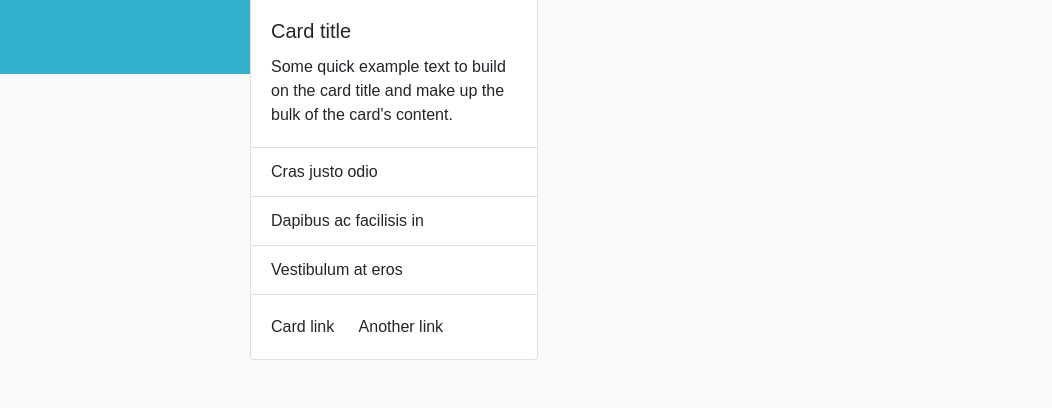
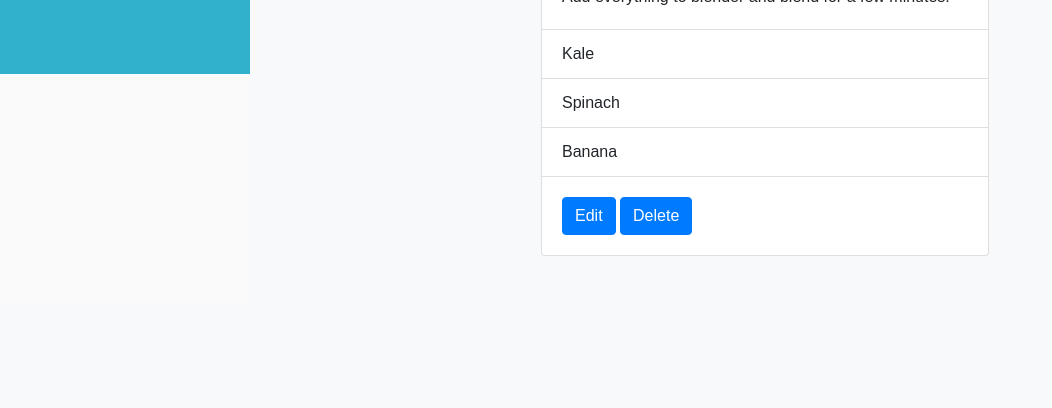
Before and after one commit to Code-Institute-Submissions/powerof3, a Flask app: page /1 in a window 1280 px wide. Shown: the part 726-1134 px from the top of the page, without its empty margins (0-1052 px from the left). After the commit the page ends 982 px from the top, so only its background shows below. Run offline with Flask 2, Linux system fonts and the light colour scheme; a user stored in the database is signed in; data comes from the database, SQL or seed files in the repository; both versions use the stored data as it was after the commit; some libraries are stand-ins or nearby versions.

Commit message:
Created template for deleting and editing

```diff
--- a/po3/core/views.py
+++ b/po3/core/views.py
@@ -6,7 +6,7 @@ core = Blueprint('core',__name__)
 
 @core.route('/')
 def index():
-    page = request.args.get('page',1,type=cdint)
+    page = request.args.get('page',1,type=int)
     recipe_cards = Recipe.query.order_by(Recipe.date.desc()).paginate(page=page,per_page=3)
     return render_template('index.html',recipe_cards=recipe_cards)
 
--- a/po3/recipe_cards/views.py
+++ b/po3/recipe_cards/views.py
@@ -71,7 +71,7 @@ def edit_recipe(recipe_card_id):
         form.ingriedient1.data = recipe_card.ingriedient1
         form.ingriedient2.data = recipe_card.ingriedient2
         form.ingriedient3.data = recipe_card.ingriedient3
-        form.smoothie_image.video = recipe_card.smoothie_video
+        form.smoothie_video.data = recipe_card.smoothie_video
 
     return render_template('add_recipe.html',title='Editing',form=form)
 
@@ -86,4 +86,4 @@ def delete_recipe(recipe_card_id):
     db.session.delete(recipe_card)
     db.session.commit()
     flash('Recipe deleted')
-    return redirect(url_for('recipe_cards.recipe_card'))
+    return redirect(url_for('core.index'))
--- a/po3/templates/recipe_card.html
+++ b/po3/templates/recipe_card.html
@@ -1,51 +1,61 @@
 {% extends 'base.html' %}
 {% block content %}
-<!-- <div class="col-md-6">
-    <div class="card mb-4 shadow-sm">
-      <iframe width="100%" height="480" src="{{recipe.smoothie_video}}"></iframe>
-      <div class="card-body">
-        <h5 class="card-title">{{recipe.title}}</h5>
-        <p class="card-text">{{recipe.description|truncate(50)}}</p>
-        <div class="d-flex justify-content-between align-items-center">
-          <div class="btn-group">
-            <button type="button" class="btn btn-sm btn-outline-secondary"><a href="{{url_for('recipe_cards.recipe_card',recipe_card_id=recipe.id)}}">Read More</a></button>
-          </div>
-          <small class="text-muted">Made by: <a href="{{url_for('users.user_recipes',username=recipe.chef.username)}}">{{recipe.chef.first_name}}</a></small>
-          <small class="text-muted">{{recipe.date.strftime('%d-%m-%Y')}}</small>
-        </div>
-      </div>
-    </div>
-  </div> -->
   <section class="jumbotron justify-content-center text-center">
     <div class="container">
       <h1>Welcome to our smoothies labaratory</h1>
       <p class="lead text-muted">Gather, create and share all your favourite smoothie recipes in one place</p>
-      <p>
-        <a href="{{url_for('users.register')}}" class="btn btn-primary my-2">JOIN OUR COMMUNITY</a>
-      </p>
     </div>
   </section>
 
   <div class="album py-5 bg-light">
     <div class="container">
       <div class="row">
-  <div class="card" style="width: 18rem;">
+  <div class="card mx-auto" style="width: 28rem;">
     <iframe width="100%" height="225" src="{{recipe.smoothie_video}}"></iframe>
     <div class="card-body">
-      <h5 class="card-title">Card title</h5>
-      <p class="card-text">Some quick example text to build on the card title and make up the bulk of the card's content.</p>
+      <h5 class="card-title">{{recipe.title}}</h5>
+      <p class="card-text">{{recipe.description}}</p>
     </div>
     <ul class="list-group list-group-flush">
-      <li class="list-group-item">Cras justo odio</li>
-      <li class="list-group-item">Dapibus ac facilisis in</li>
-      <li class="list-group-item">Vestibulum at eros</li>
+      <li class="list-group-item">{{recipe.ingriedient1}}</li>
+      <li class="list-group-item">{{recipe.ingriedient2}}</li>
+      <li class="list-group-item">{{recipe.ingriedient3}}</li>
     </ul>
+    {% if recipe.chef == current_user %}
     <div class="card-body">
-      <a href="#" class="card-link">Card link</a>
-      <a href="#" class="card-link">Another link</a>
+      <button type="button" class="btn btn-primary">
+        <a href="{{ url_for('recipe_cards.edit_recipe', recipe_card_id=recipe.id) }}" class="card-link">Edit</a>
+      </button>
+      <button type="button" class="btn btn-primary" data-toggle="modal" data-target="#deleteModal">
+        Delete
+      </button>
     </div>
+    {% endif %}
   </div>
 </div>
 </div>
 </div>
+
+<!-- Modal -->
+<div class="modal fade" id="deleteModal" tabindex="-1" role="dialog" aria-labelledby="deleteModalLabel" aria-hidden="true">
+  <div class="modal-dialog" role="document">
+    <div class="modal-content">
+      <div class="modal-header">
+        <h5 class="modal-title" id="deleteModalLabel">Delete this recipe</h5>
+        <button type="button" class="close" data-dismiss="modal" aria-label="Close">
+          <span aria-hidden="true">&times;</span>
+        </button>
+      </div>
+      <div class="modal-body">
+        ...
+      </div>
+      <div class="modal-footer">
+        <button type="button" class="btn btn-secondary" data-dismiss="modal">Close</button>
+        <form action="{{ url_for('recipe_cards.delete_recipe', recipe_card_id=recipe.id) }}" method="POST">
+          <input class="btn btn-danger" type="submit" value="Delete">
+        </form>
+      </div>
+    </div>
+  </div>
+</div>
 {% endblock %}
```
Also changed, not shown: po3/templates/all_recipes.html (+17 -0 lines), po3/data.sqlite, po3/templates/edit_recipe.html (deleted).
